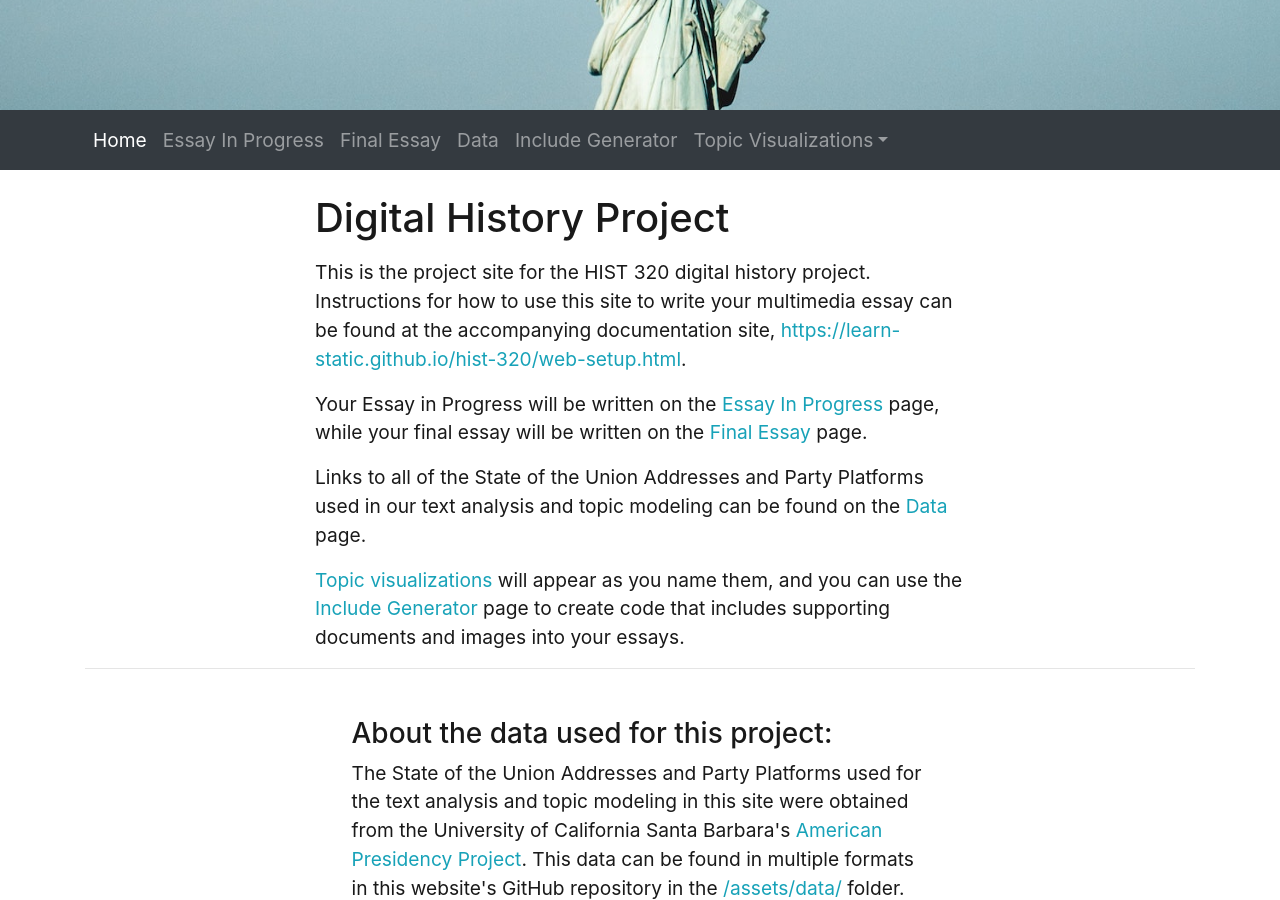
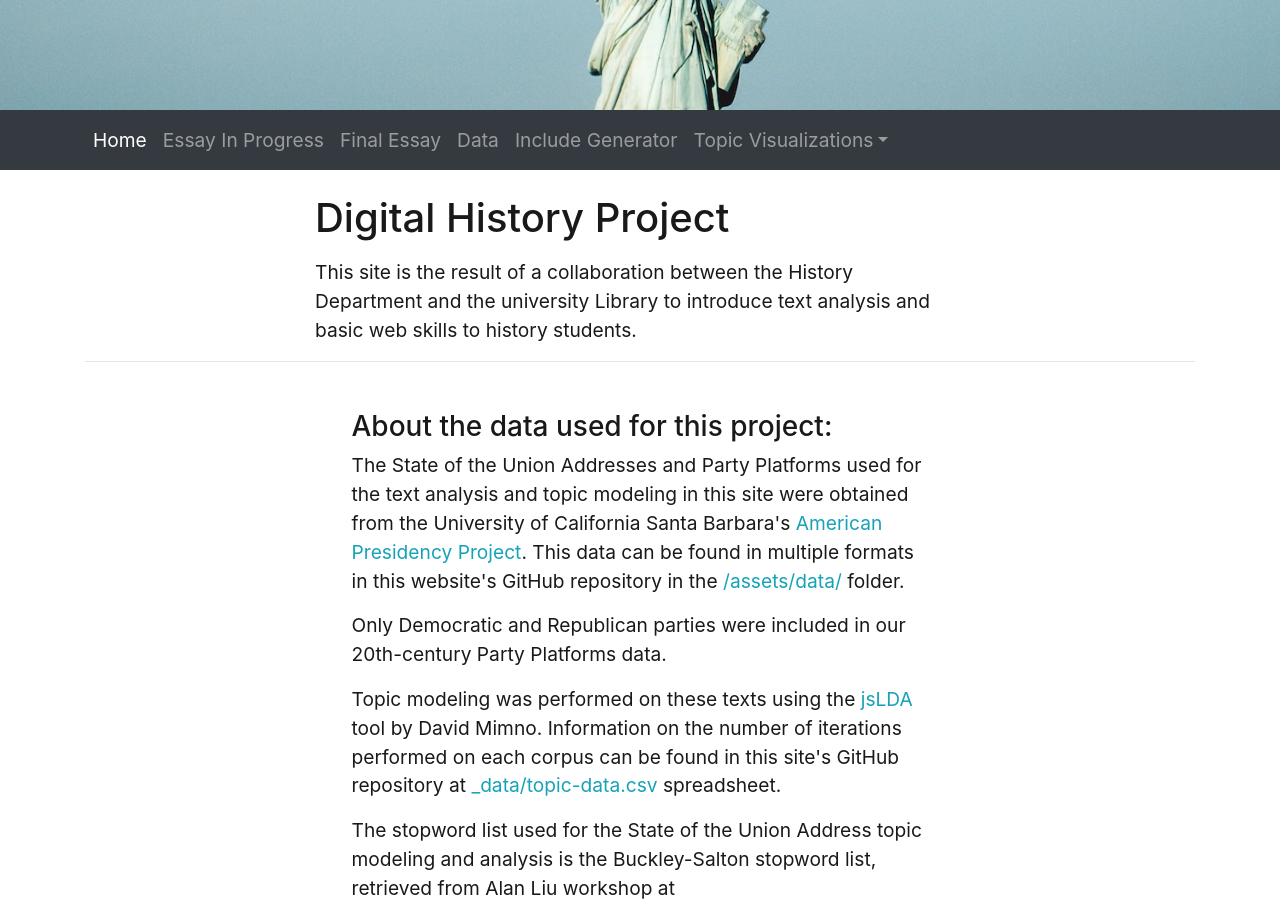
Before and after one commit to AdamMSowards/sampleDHproject, a Jekyll site: the page built from pages/index.md, in a window 1280 px wide and 900 px high, scrolled down 356 px. Built offline with Jekyll 4.4.1, drawn with Linux system fonts in a browser that asks for light colours; nearby versions of some CDN libraries; library files that are not in the unit come from our copies.

Commit message:
Replaced introduction

```diff
--- a/pages/index.md
+++ b/pages/index.md
@@ -7,10 +7,4 @@ credits: true
 
 # Digital History Project
 
-This is the project site for the HIST 320 digital history project. Instructions for how to use this site to write your multimedia essay can be found at the accompanying documentation site, <https://learn-static.github.io/hist-320/web-setup.html>.
-
-Your Essay in Progress will be written on the [Essay In Progress](/essay-01.html) page, while your final essay will be written on the [Final Essay](/essay-02.html) page.
-
-Links to all of the State of the Union Addresses and Party Platforms used in our text analysis and topic modeling can be found on the [Data](/data.html) page.
-
-[Topic visualizations](/topics/sotu-20th-century-topics.html) will appear as you name them, and you can use the [Include Generator](/generator.html) page to create code that includes supporting documents and images into your essays.
+This site is the result of a collaboration between the History Department and the university Library to introduce text analysis and basic web skills to history students.
```
